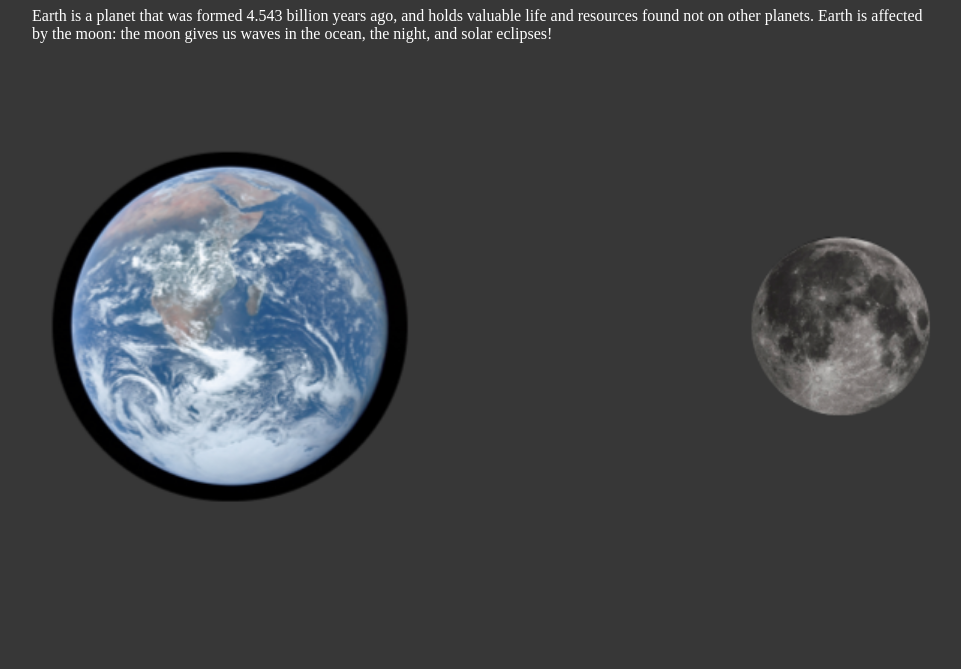
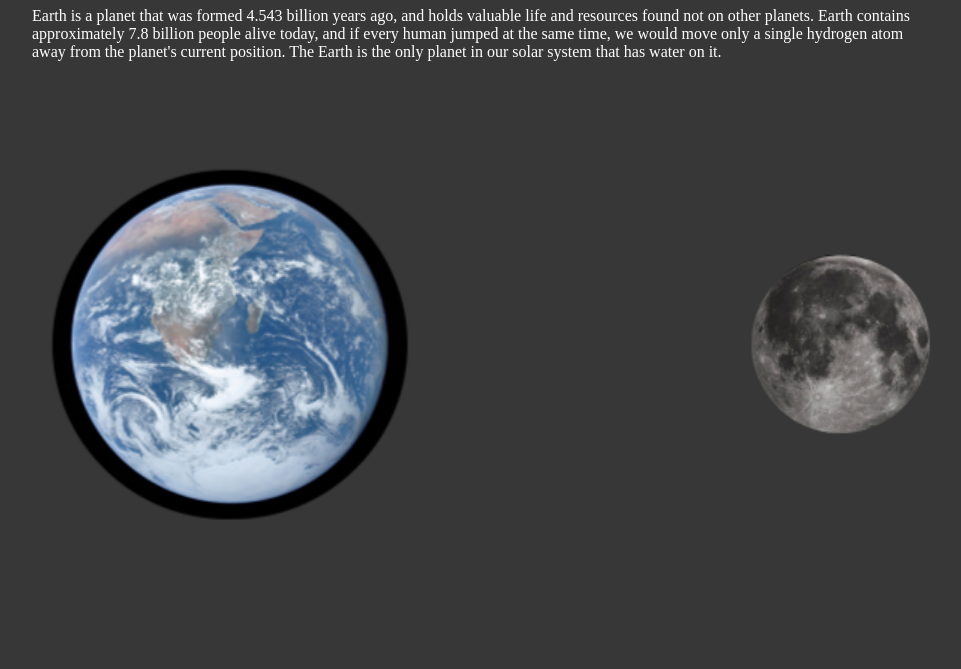
Before and after one commit to nscior/lab-one, an Eleventy site: page index.html in a window 1280 px wide. Shown: the part 131-800 px from the top of the page, without its empty margins (104-1065 px from the left). Built offline with nearby package versions, Linux system fonts and the light colour scheme; Eleventy itself is replaced by a stand-in of ours; files that its build step writes are made by us from their sources.

Commit message:
basically works?? localhost

```diff
--- a/index.html
+++ b/index.html
@@ -10,7 +10,7 @@
     <body>
         <div class="text">
             <h1>Earth</h1>
-            <p>Earth is a planet that was formed 4.543 billion years ago, and holds valuable life and resources found not on other planets. Earth is affected by the moon: the moon gives us waves in the ocean, the night, and solar eclipses! </p>
+            <p>Earth is a planet that was formed 4.543 billion years ago, and holds valuable life and resources found not on other planets. Earth contains approximately 7.8 billion people alive today, and if every human jumped at the same time, we would move only a single hydrogen atom away from the planet's current position. The Earth is the only planet in our solar system that has water on it.</p>
         </div>
         <div class="images">
             <a href="index.html"><img class="earth" src="img/earth.png" alt="earth"></a>
```
